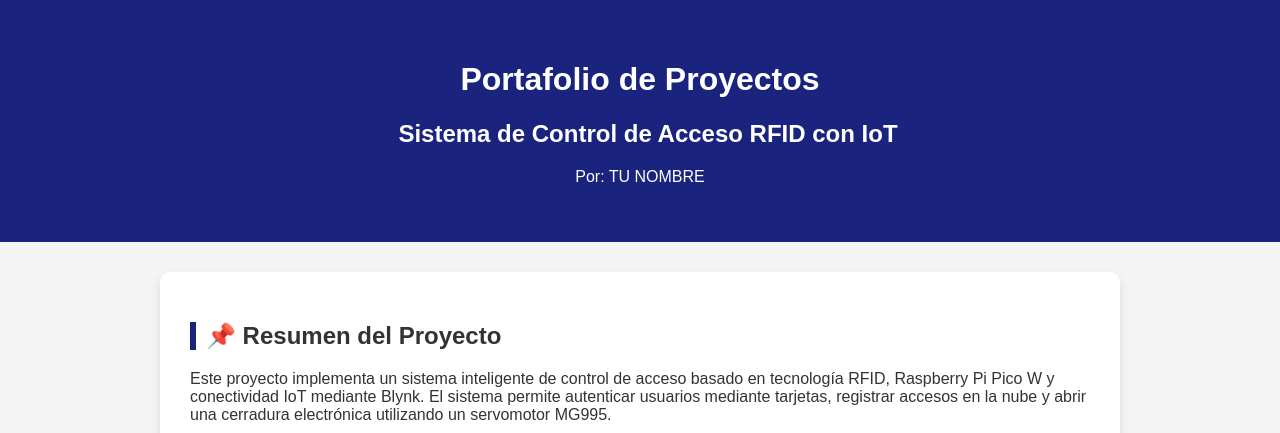
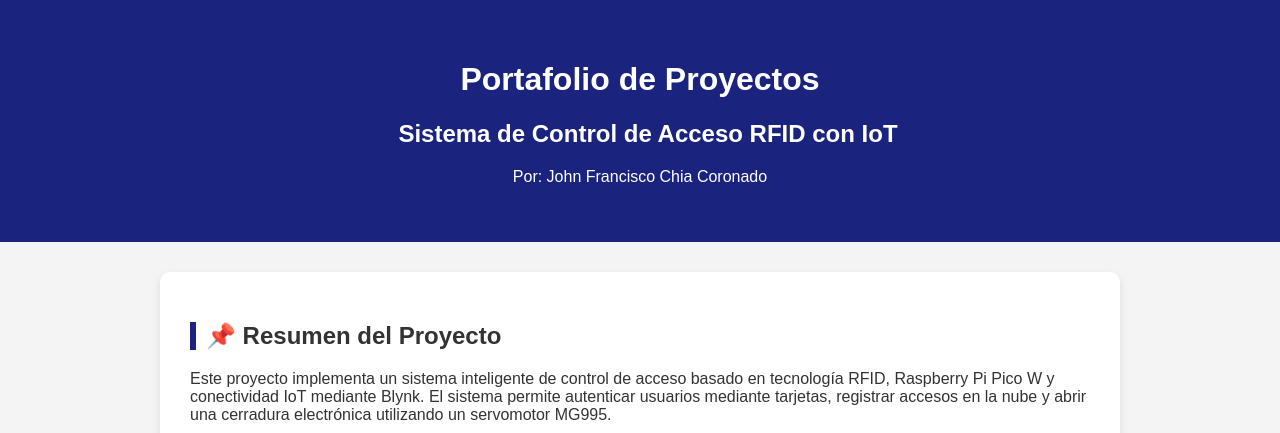
Before and after one commit to JohnChia-dev/JohnChia-dev.github.io, a plain HTML site: page index.html in a window 1280 px wide. Shown: the top 433 px of the page. Drawn offline with Linux system fonts and the light colour scheme.

Commit message:
Update index.html

```diff
--- a/index.html
+++ b/index.html
@@ -60,7 +60,7 @@ a{
 <header>
     <h1>Portafolio de Proyectos</h1>
     <h2>Sistema de Control de Acceso RFID con IoT</h2>
-    <p>Por: TU NOMBRE</p>
+    <p>Por: John Francisco Chia Coronado</p>
 </header>
 
 <section>
```
